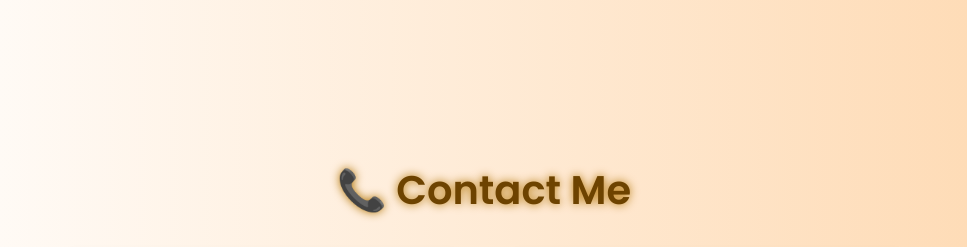
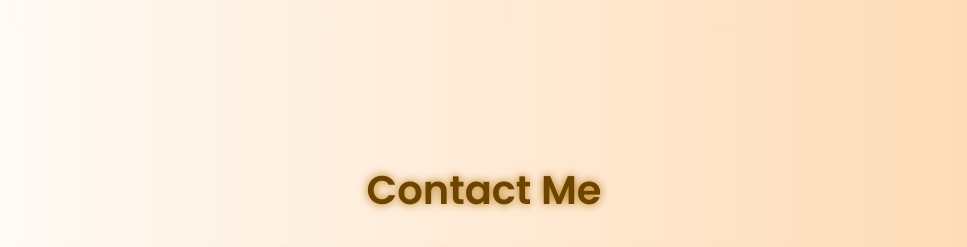
Before and after one commit to JerebhaGold/portfolio, a plain HTML site: page index.html in a window 1280 px wide. Shown: the part 3780-4027 px from the top of the page, without its empty margins (156-1123 px from the left). Drawn offline with nearby package versions, Linux system fonts and the light colour scheme.

Commit message:
added newbranch2 text file

```diff
--- a/index.html
+++ b/index.html
@@ -253,7 +253,7 @@ Once the thumb impression matches, the transfer is processed securely. After the
 <!-- Contact Section -->
 <section id="contact" style="padding: 80px 20px;">
   <div class="container" data-aos="fade-up"  data-aos-duration="2000" style="max-width: 900px; margin: 0 auto; padding: 0 20px; text-align: center; color: #6d4300;">
-    <h2 style="font-size: 2.5rem; margin-bottom: 30px; text-shadow: 0 0 10px #b27300;">📞 Contact Me</h2>
+    <h2 style="font-size: 2.5rem; margin-bottom: 30px; text-shadow: 0 0 10px #b27300;"> Contact Me</h2>
 
     <div style="display: grid; grid-template-columns: repeat(auto-fit, minmax(280px, 1fr)); gap: 30px; justify-items: center;">
 
```
